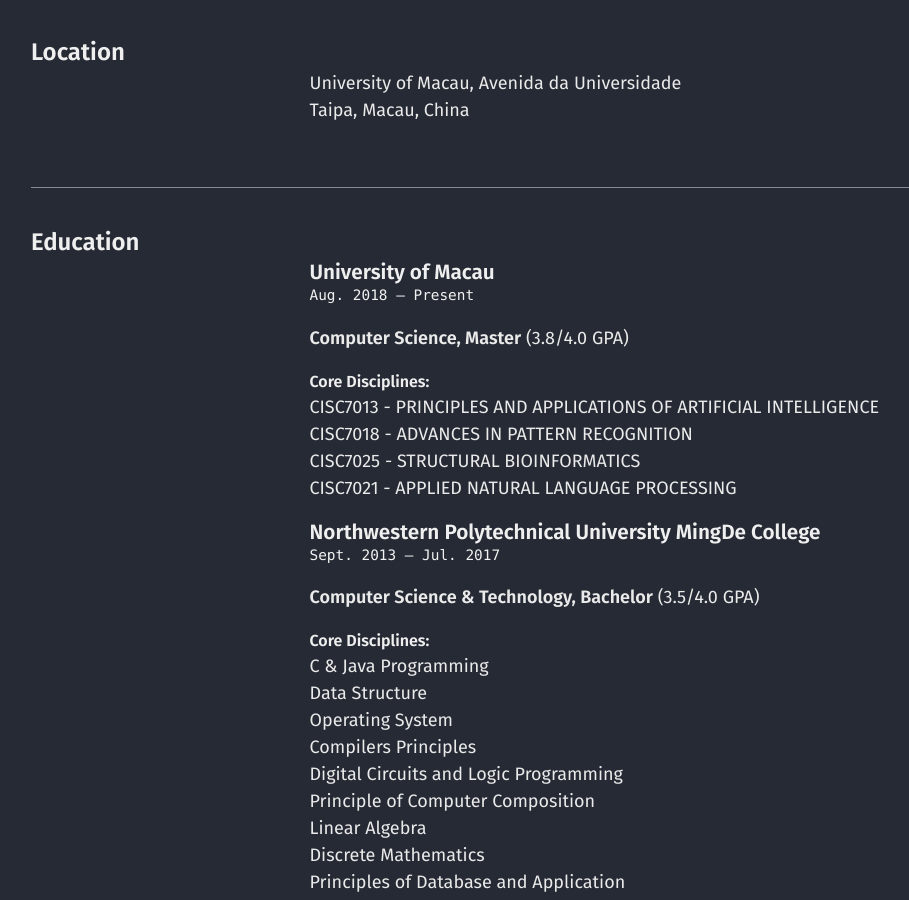
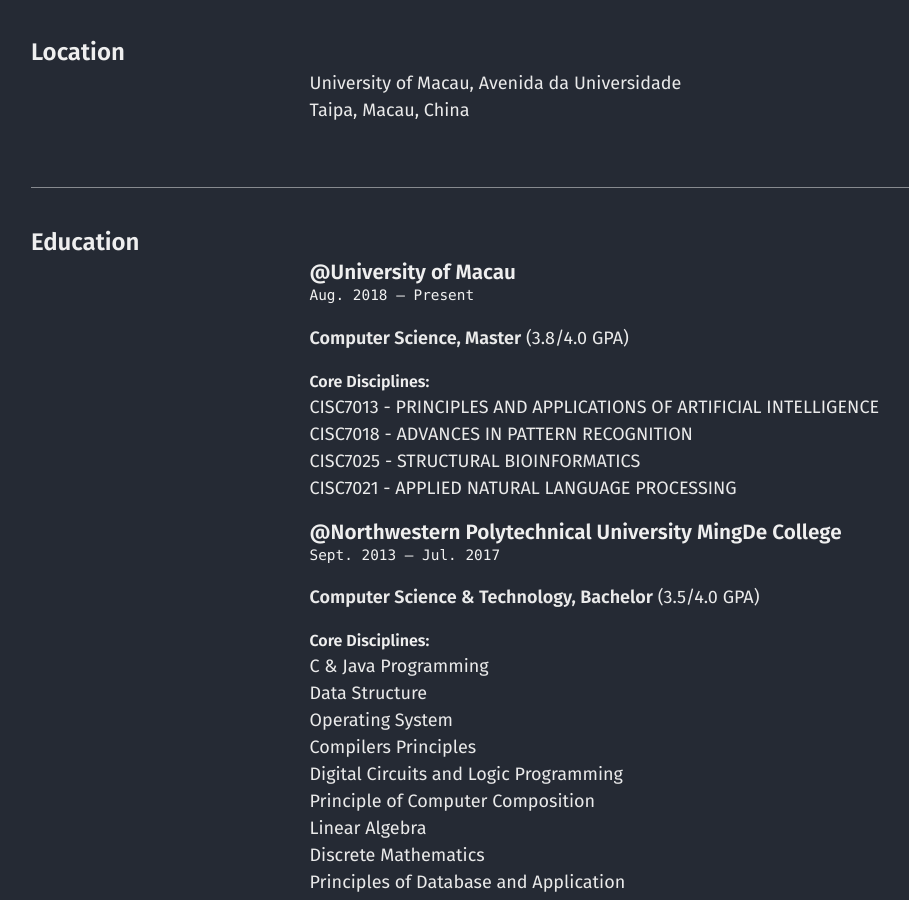
Before and after one commit to chen709847237/chen709847237, a Jekyll site: the page built from cv.md, in a window 1280 px wide and 900 px high, scrolled down 780 px. Shown: the whole window, without its empty margins (41-950 px from the left). Built offline with Jekyll 4.4.1, drawn with Linux system fonts in a browser that asks for light colours.

```diff
--- a/_data/cv.json
+++ b/_data/cv.json
@@ -30,7 +30,7 @@
   },
   "education": [
     {
-      "institution": "University of Macau",
+      "institution": "@University of Macau",
       "area": "Computer Science",
       "studyType": "Master",
       "startDate": "Aug. 2018",
@@ -44,7 +44,7 @@
       ]
     },
     {
-      "institution": "Northwestern Polytechnical University MingDe College",
+      "institution": "@Northwestern Polytechnical University MingDe College",
       "area": "Computer Science & Technology",
       "studyType": "Bachelor",
       "startDate": "Sept. 2013",
```
